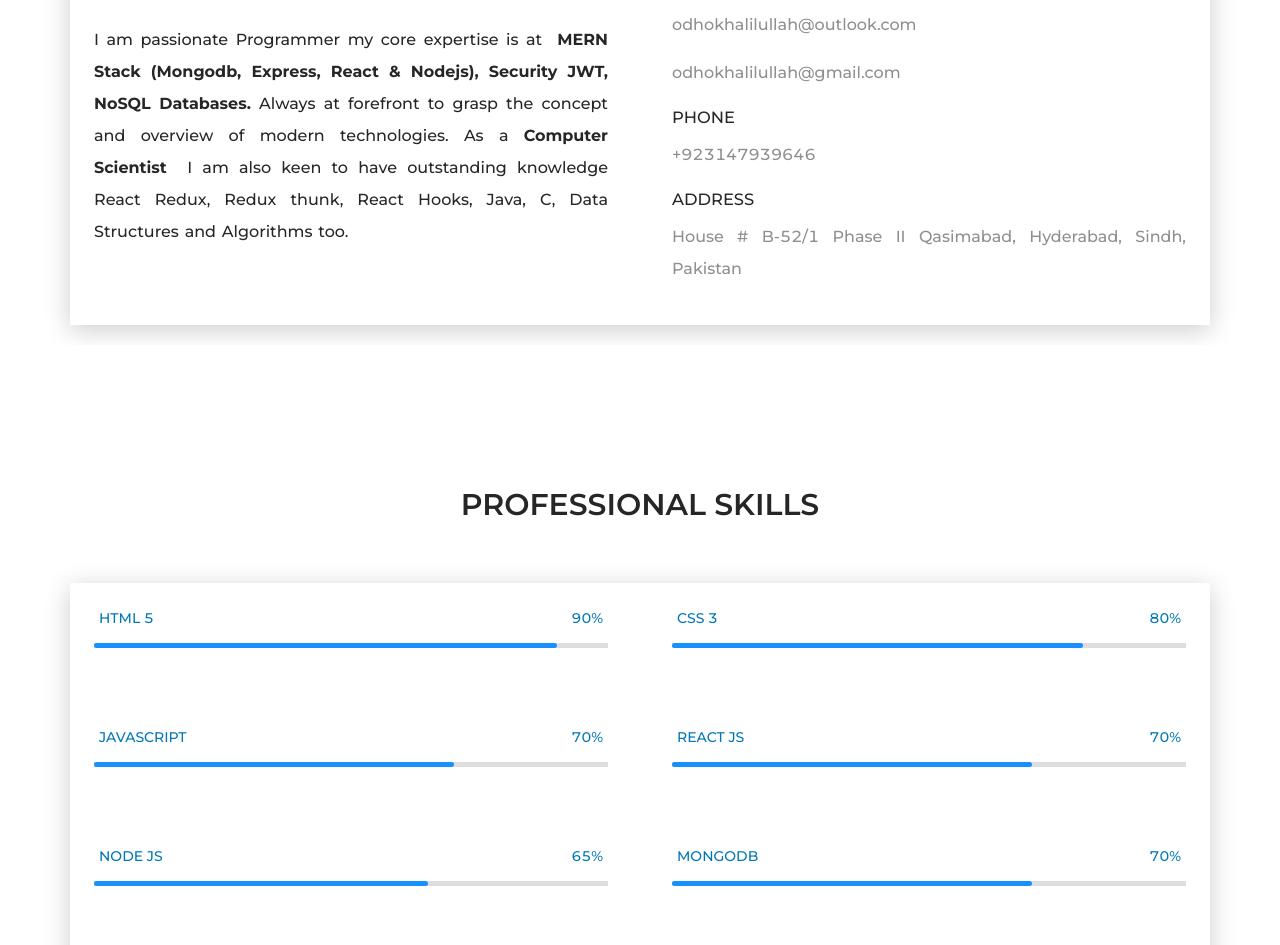
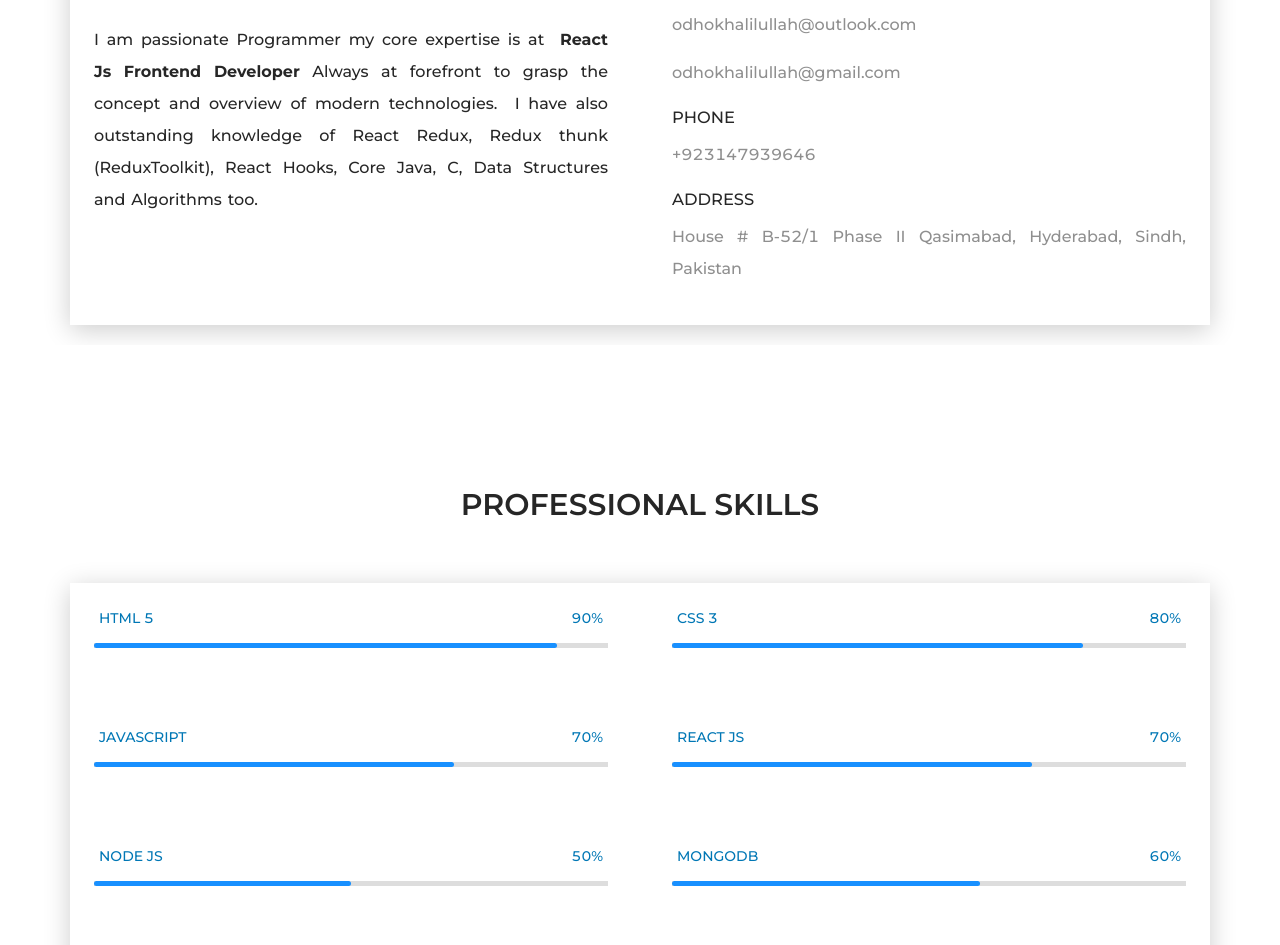
Before and after one commit to Khalilullah-odho/Khalilullah-portfolio, a React (Create React App) app: page / in a window 1280 px wide. Shown: the part 767-1712 px from the top of the page. Built offline with nearby package versions, Linux system fonts and the light colour scheme.

Commit message:
updated profile

```diff
--- a/src/Components/About.jsx
+++ b/src/Components/About.jsx
@@ -15,14 +15,11 @@ const About = () => {
                 </p>
                 <p className="info-text">
                   I am passionate Programmer my core expertise is at &nbsp;
-                  <strong>
-                    MERN Stack (Mongodb, Express, React & Nodejs), Security JWT, NoSQL
-                    Databases.
-                  </strong>
+                  <strong>React Js Frontend Developer</strong>
                   &nbsp;Always at forefront to grasp the concept and overview of modern
-                  technologies. As a <strong>Computer Scientist</strong>&nbsp; I am also keen
-                  to have outstanding knowledge React Redux, Redux thunk, React Hooks, Java, C,
-                  Data Structures and Algorithms too.
+                  technologies.&nbsp; I have also outstanding knowledge of React Redux,
+                  Redux thunk (ReduxToolkit), React Hooks, Core Java, C, Data Structures
+                  and Algorithms too.
                 </p>
               </Card>
             </Col>
--- a/src/Components/Skills.jsx
+++ b/src/Components/Skills.jsx
@@ -31,18 +31,18 @@ const Skills = () => {
     {
       id: 5,
       skillName: "node js",
-      skillPercent: "65%",
+      skillPercent: "50%",
       skillAos: "progress-node",
     },
     {
       id: 6,
       skillName: "mongodb",
-      skillPercent: "70%",
+      skillPercent: "60%",
       skillAos: "progress-mongo",
     },
     {
       id: 7,
-      skillName: "java",
+      skillName: "core java",
       skillPercent: "50%",
       skillAos: "progress-java",
     },
--- a/src/dataAos.css
+++ b/src/dataAos.css
@@ -48,7 +48,7 @@
   transition-property: width;
 }
 [data-aos="progress-node"].aos-animate {
-  width: 65%;
+  width: 50%;
 }
 
 [data-aos="progress-mongo"] {
@@ -59,7 +59,7 @@
   transition-property: width;
 }
 [data-aos="progress-mongo"].aos-animate {
-  width: 70%;
+  width: 60%;
 }
 
 [data-aos="progress-java"] {
```
